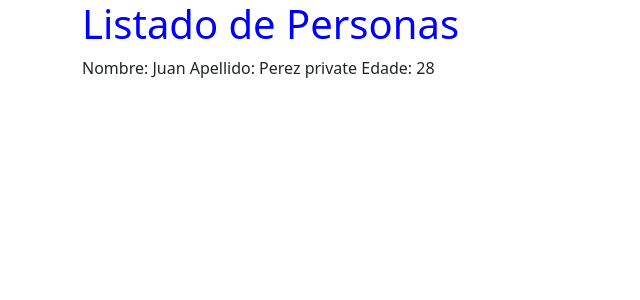
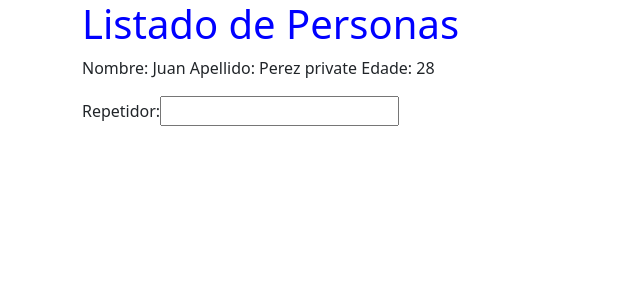
Before and after one commit to EdsonRego/estudoAngular, an Angular app: page / in a window 1280 px wide. Shown: the top 300 px of the page, without its empty margins (0-640 px from the left). Built offline with nearby package versions, Linux system fonts and the light colour scheme.

Commit message:
Interpolación - Template Reference Variable en Angular

```diff
--- a/src/app/persona/persona.component.html
+++ b/src/app/persona/persona.component.html
@@ -3,3 +3,9 @@
     Apellido: {{apellido}}
     private Edade: {{edad}}
 </p>
+
+<div (keyup)='0'>
+    <label>Repetidor: </label>
+    <input #entrada />
+    {{ entrada.value }}
+</div>
```
